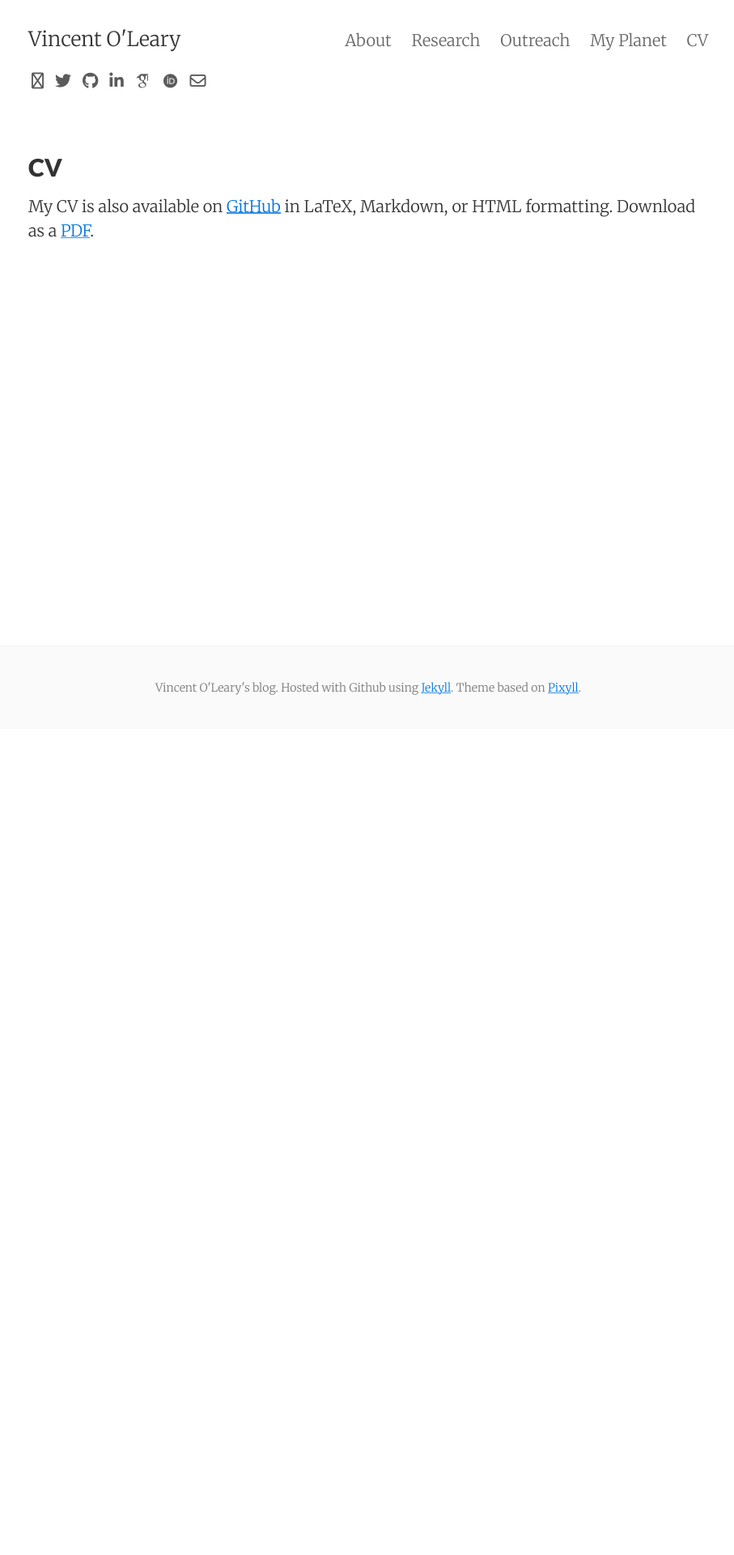
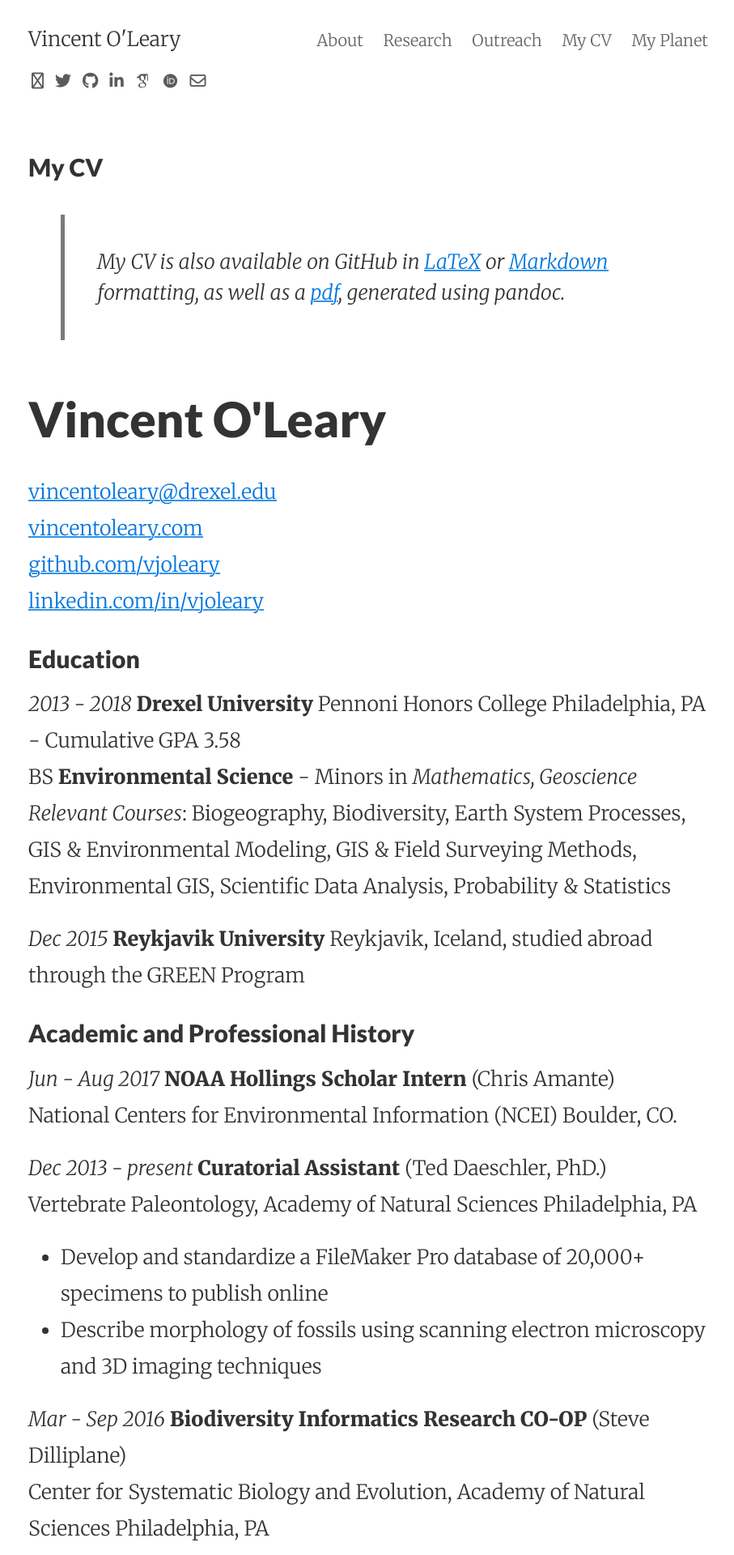
Before and after one commit to MonroeMegalonyx/vjoleary.github.io, a Jekyll site: the page built from mycv.html, in a window 1280 px wide. Shown: the top 1920 px of the page at 81% size, without its empty margins (185-1092 px from the left). Built offline with Jekyll 4.4.1, drawn with Linux system fonts in a browser that asks for light colours; nearby versions of some CDN libraries; some web fonts are replaced; before the commit the page ends 900 px from its top, so only the background shows below that; some of the changed text lies outside the part shown.

Commit message:
Updated cv

```diff
--- a/_includes/navigation.html
+++ b/_includes/navigation.html
@@ -17,13 +17,13 @@
 	{% endfor %}
 
 {% for page in site.pages %}
+    {% if page.tags contains "mycv" %}
+        <a href="{{ page.url }}">{{ page.title }}</a>
+    {% endif %}
+	{% endfor %}
+
+{% for page in site.pages %}
     {% if page.tags contains "planet" %}
         <a href="{{ page.url }}">{{ page.title }}</a>
     {% endif %}
-{% endfor %}
-
-{% for page in site.pages %}
-    {% if page.tags contains "cv" %}
-        <a href="{{ page.url }}">{{ page.title }}</a>
-    {% endif %}
 	{% endfor %}
--- a/cv.html
+++ /dev/null
@@ -1,8 +0,0 @@
----
-layout: page
-title: CV
-permalink: /cv/
-tags: cv
----
-
-My CV is also available on <a href="https://github.com/vjoleary/cv">GitHub</a> in LaTeX, Markdown, or HTML formatting. Download as a <a href="http://www.vincentoleary.com/assets/downloads/olearyCV.pdf">PDF</a>.
--- /dev/null
+++ b/mycv.html
@@ -0,0 +1,127 @@
+---
+layout: page
+title: My CV
+permalink: /cv/
+tags: mycv
+---
+
+<blockquote> My CV is also available on GitHub in <a href="https://github.com/vjoleary/cv/blob/master/cv.tex">LaTeX</a> or <a href="https://github.com/vjoleary/cv/blob/master/cv.md">Markdown</a> formatting, as well as a <a href="https://github.com/vjoleary/cv/blob/master/cv.pdf">pdf</a>, generated using pandoc.
+</blockquote>
+
+<!DOCTYPE html PUBLIC "-//W3C//DTD XHTML 1.0 Transitional//EN" "http://www.w3.org/TR/xhtml1/DTD/xhtml1-transitional.dtd">
+<html xmlns="http://www.w3.org/1999/xhtml">
+<head>
+  <meta http-equiv="Content-Type" content="text/html; charset=utf-8" />
+  <meta http-equiv="Content-Style-Type" content="text/css" />
+  <meta name="generator" content="pandoc" />
+  <title></title>
+  <style type="text/css">code{white-space: pre;}</style>
+</head>
+<body>
+<h1 id="vincent-oleary">Vincent O'Leary</h1>
+<p><a href="mailto:vincentoleary@drexel.edu">vincentoleary@drexel.edu</a><br />
+<a href="http://www.vincentoleary.com">vincentoleary.com</a><br />
+<a href="https://www.github.com/vjoleary">github.com/vjoleary</a><br />
+<a href="https:\www.linkedin.com/in/vjoleary">linkedin.com/in/vjoleary</a></p>
+<h2 id="education">Education</h2>
+<p><em>2013 - 2018</em> <strong>Drexel University</strong> Pennoni Honors College Philadelphia, PA - Cumulative GPA 3.58<br />
+BS <strong>Environmental Science</strong> - Minors in <em>Mathematics, Geoscience</em><br />
+<em>Relevant Courses</em>: Biogeography, Biodiversity, Earth System Processes, GIS &amp; Environmental Modeling, GIS &amp; Field Surveying Methods, Environmental GIS, Scientific Data Analysis, Probability &amp; Statistics</p>
+<p><em>Dec 2015</em> <strong>Reykjavik University</strong> Reykjavik, Iceland, studied abroad through the GREEN Program</p>
+<h2 id="academic-and-professional-history">Academic and Professional History</h2>
+<p><em>Jun - Aug 2017</em> <strong>NOAA Hollings Scholar Intern</strong> (Chris Amante)<br />
+National Centers for Environmental Information (NCEI) Boulder, CO.</p>
+<p><em>Dec 2013 - present</em> <strong>Curatorial Assistant</strong> (Ted Daeschler, PhD.)<br />
+Vertebrate Paleontology, Academy of Natural Sciences Philadelphia, PA</p>
+<ul>
+<li>Develop and standardize a FileMaker Pro database of 20,000+ specimens to publish online<br />
+</li>
+<li>Describe morphology of fossils using scanning electron microscopy and 3D imaging techniques</li>
+</ul>
+<p><em>Mar - Sep 2016</em> <strong>Biodiversity Informatics Research CO-OP</strong> (Steve Dilliplane)<br />
+Center for Systematic Biology and Evolution, Academy of Natural Sciences Philadelphia, PA</p>
+<ul>
+<li>Migrated and organized 8860 records in FileMaker Pro using recognized metadata standards<br />
+</li>
+<li>Developed automated work-flow using MySQL to import and standardize several distinct Symbiota, Mi- crosoft Excel, and FileMaker Pro databases into a single Specify repository</li>
+</ul>
+<p><em>Mar - Sep 2015</em> <strong>Geographic Information System (GIS) Research CO-OP</strong> (Jerry Mead, PhD.)<br />
+Patrick Center for Environmental Research, Academy of Natural Sciences Philadelphia, PA</p>
+<ul>
+<li>Modeled Jamaican landsnail biodiversity for 600+ sampled locations using ArcGIS, QGIS, and R<br />
+</li>
+<li>Surveyed stream topography via bar-code and laser level techniques and sampled invertebrate biodiversity</li>
+</ul>
+<p><em>Jun - Aug 2014</em> <strong>STAR (Students Tackling Advanced Research) Scholar</strong> (Daniel Duran, PhD.)<br />
+Drexel University Office of Undergraduate Research Philadelphia, PA</p>
+<ul>
+<li>Forecasted potential range expansion of invasive crayfish using MaxEnt and online environmental data</li>
+</ul>
+<h2 id="activities">Activities</h2>
+<p><em>2016 - present</em> <strong>Student Ambassador</strong> for Drexel Fellowships Office<br />
+<em>2015</em> <strong>Founding member</strong> and event coordinator of two new student professional societies at Drexel University<br />
+<em>2013 - 2017</em> <strong>Vice President</strong> Phi Kappa Psi Fraternity Philadelphia, PA</p>
+<ul>
+<li>Presided over 70 members and implemented new messaging system to improve notifications and archiving*</li>
+</ul>
+<p><em>2013 - 2015</em> <strong>President</strong> Drexel Smart Initiatives Program - Drexel Smart House Project Philadelphia, PA</p>
+<ul>
+<li>Secured funding for original student research and partnered with Philadelphia Water Department and PECO*</li>
+</ul>
+<h2 id="teaching-and-outreach">Teaching and Outreach</h2>
+<p><em>2017</em> <strong>Science fair judge</strong> for Alain Locke Elementary School science fair<br />
+<em>2017</em> <strong>Guest lecturer</strong> for Alain Locke Elementary School fifth grade students<br />
+<em>2016 - present</em> <strong>Drexel Community Scholar</strong> coordinating after-school STEM activities for students in West Philadelphia elementary schools<br />
+<em>2014</em> Co-created new community based learning course at Drexel focused around climate change, urban ecology, and scientific communication which was offered to 18 students in the fall term of 2014<br />
+<em>2008 - 2013</em> <strong>Educator</strong> Oglebay Good Zoo Wheeling, WV</p>
+<h2 id="presentations">Presentations</h2>
+<p>7 - (PLANNED) Shirey, V., <strong>V. O’Leary</strong>, S. Dilliplane. More Than a Map: Adventures in Biodiversity Informatics Visualization. <em>The Society For The Preservation of Natural History Collections Annual Meeting</em> 2017.<br />
+6 - (PLANNED) <strong>O’Leary,V</strong>. Digitization of the ANSP Vertebrate Paleontology collections. <em>Drexel University’s Week of Undergraduate Excellence</em> 2017.<br />
+5 - (PLANNED) <strong>O’Leary, V</strong>. Building Communities around a Shared River. <em>Drexel University’s Week of Undergraduate Excellence</em> 2017.<br />
+4 - <strong>O’Leary, V</strong>., T. Daeschler. Building an urban ecology curriculum along the Schuylkill River walking trail. <em>Student Conference on Global Challenges</em> 2016.<br />
+3 - <strong>O’Leary, V</strong>. 1 Footpath, 100 Stories: Climate change and the importance of ”talking science”. <em>Presented twice for Drexel University’s Undergraduate Research Nerd Nite</em> 2016.<br />
+2 - <strong>O’Leary, V</strong>., M. Sei, G. Rosenberg and J. Mead. Defining spatial distributions of landsnail biodiversity in Jamaica. <em>1) the National Conference on Undergraduate Research, 2) the Harvard Undergraduate Research Conference, and 3) the Stanford Undergraduate Research Conference</em> 2016.<br />
+1 - <strong>O'Leary, V</strong>., Z. Loughman. Habitat Preferences and Movement Patterns of Invasive Virile Crayfish Determined by Radio-Telemetry. <em>National Junior Science and Humanities Symposium</em> 2013.</p>
+<h2 id="posters">Posters</h2>
+<p>5 - (DECLINED) <strong>O’Leary, V</strong>., V. Shirey, S. Dilliplane. Connecting natural history collections to their his- torical context and telling those stories to a global online audience. <em>Ecological Society of America Annual Meeting</em> 2017.<br />
+4 - (PLANNED) Shirey, V., <strong>V. O’Leary</strong>, S. Dilliplane. Big Data Opportunities in Ecological and Biodiversity Informatics: A Functional Trait Perspective. <em>Digital Data in Biodiversity Research Conference</em> 2017.<br />
+3 - Raphelson, M., <strong>V. O’Leary</strong>, A. Adams, K. Luckenbill and T. Daeschler. Student projects using digital imaging techniques in Vertebrate Paleontology to capture new details of Late Devonian-age fossils. <em>Drexel University Research Day</em> 2016.<br />
+2 - <strong>O’Leary, V</strong>., D. Duran. Niche Modeling for Management of Invasive Crayfish. <em>STAR Scholars Summer Showcase Program</em> 2014.<br />
+1 - <strong>O'Leary, V</strong>., Z. Loughman. A Multi-Year Analysis of Orconectid Crayfish Invasion Dynamics in West Virginia Utilizing Laboratory and Field Methodologies. <em>Science Talent Search Competition</em> 2013.</p>
+<h2 id="awards-and-grants">Awards and Grants</h2>
+<p><em>2017</em></p>
+<ul>
+<li>Truman Scholarship<br />
+</li>
+<li>Udall Scholarship<br />
+</li>
+<li>Society for Science and the Public Advocate Grant ($3,000)</li>
+</ul>
+<p><em>2016</em></p>
+<ul>
+<li>National Oceanic and Atmospheric Administration (NOAA) Hollings Scholarship<br />
+</li>
+<li>Drexel University ExCITe Center Seed Fund Research Grant ($5,000)<br />
+</li>
+<li>Drexel University Steinbright Corporate Partners Scholarship<br />
+</li>
+<li>American Leadership Academy NBD Scholarship</li>
+</ul>
+<p><em>2015</em> Drexel University Office of Undergraduate Research SuperNova Fellow<br />
+<em>2013</em> Minor planet 28592 named ”O’Leary” for being a finalist of the Intel Science Talent Search<br />
+<em>2012</em> Drexel University Tuition Scholarship at the Intel International Science and Engineering Fair</p>
+<h2 id="professional-societies">Professional Societies</h2>
+<p><em>since 2017</em> - American Association for the Advancement of Science (AAAS)<br />
+<em>since 2017</em> - Society for the Preservation of Natural History Collections (SPNHC)<br />
+<em>since 2014</em> - Ecological Society of America (ESA)<br />
+<em>since 2014</em> - Geological Society of America (GSA)<br />
+<em>since 2009</em> - Society for Science and the Public (SSP)</p>
+<h2 id="skills">Skills</h2>
+<p><strong>Field and Lab</strong><br />
+Kinematic surveying using RTK/PPK and total station (TST) units, Barcode and laser level surveying, Water quality via YSI measurements, Marsh-McBirney flow meter, Backpack electrofishing, Seine net collecting, Tracking via radio-telemetry, Open channel hydraulic surveys, Scanning electron (SEM) and Petrographic microscopy</p>
+<p><strong>Computer</strong><br />
+R, Python, SQL, FileMaker Pro, Markdown (This CV is written in Markdown), LaTeX, Git/GitHub, QGIS, ArcGIS, MaxEnt, EstimateS, UNIX Shell</p>
+</body>
+</html>
+
+{% include post_footer.html %}
```
Also changed, not shown: 1 other file.
